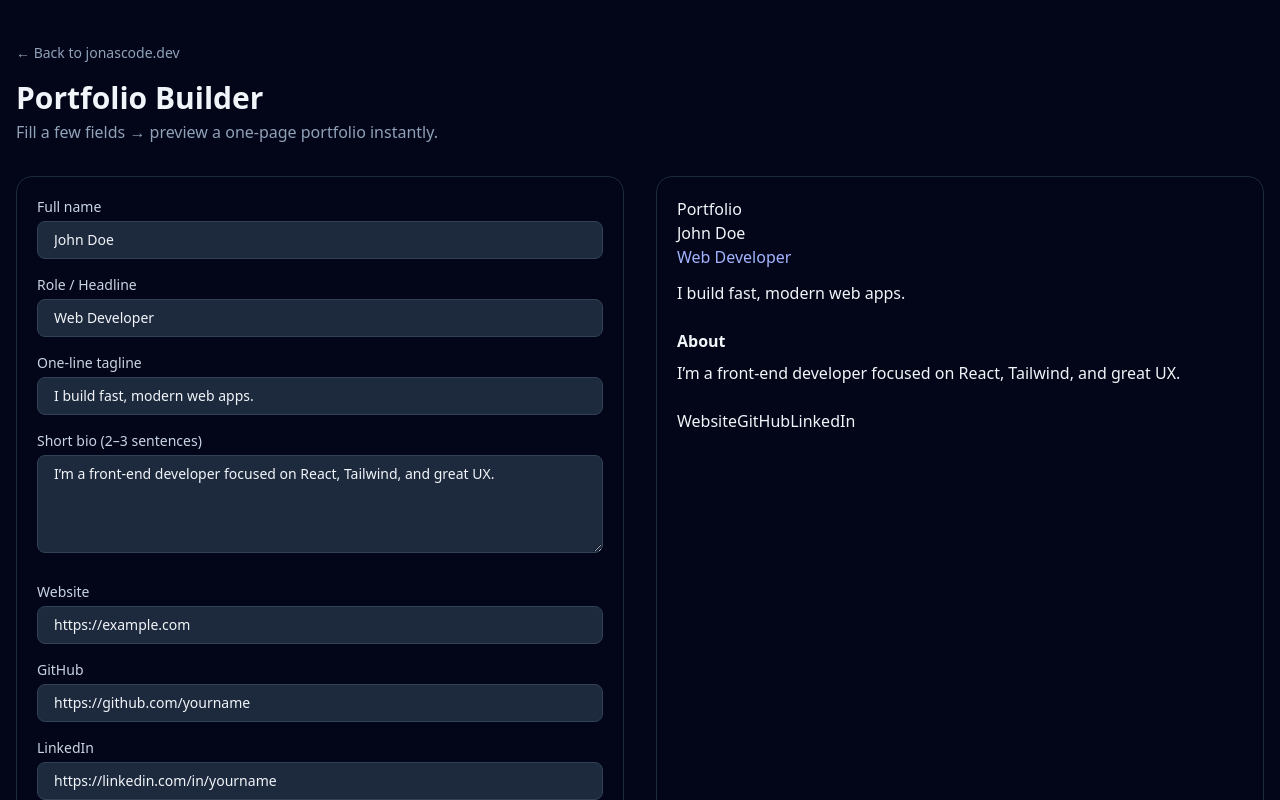
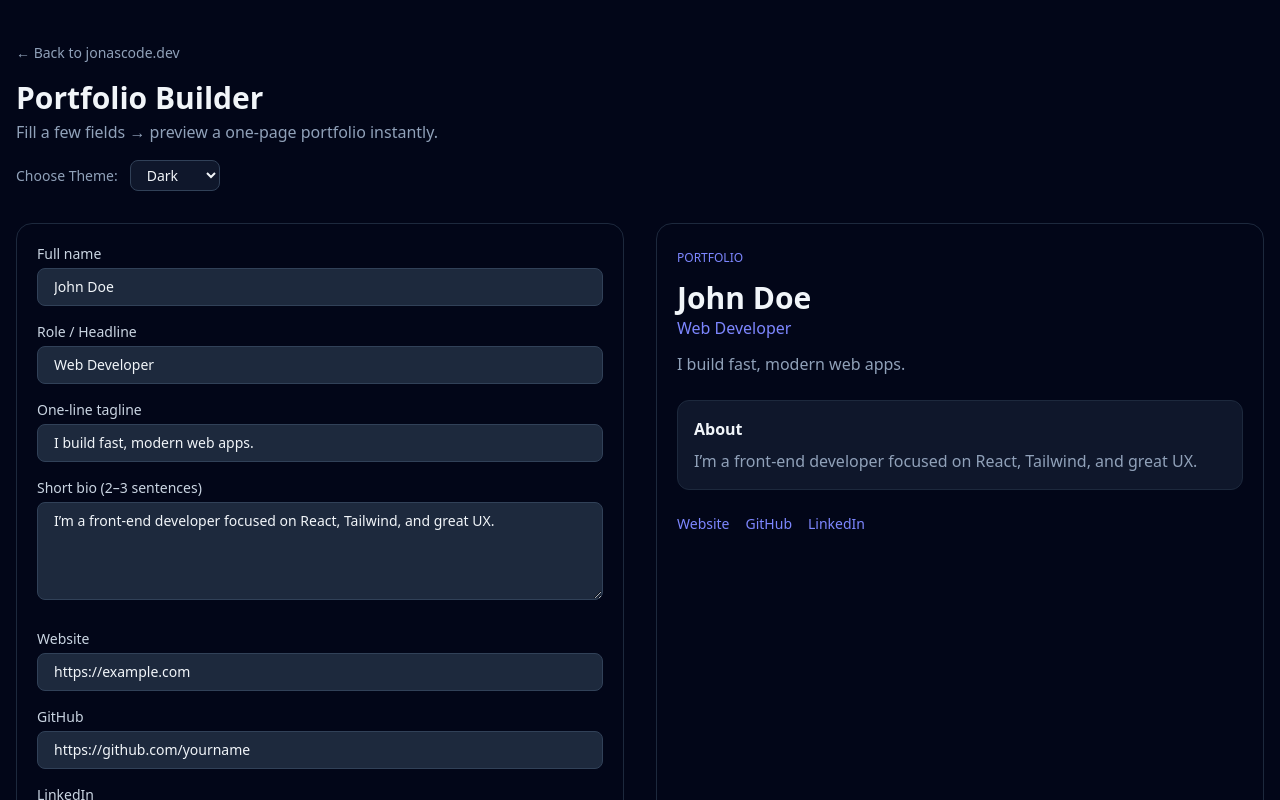
Before and after one commit to youniscode/my-portfolio, a React (Vite) app: page /portfolio-builder in a window 1280 px wide. Shown: the top 800 px of the page. Built offline with nearby package versions, Linux system fonts and the light colour scheme.

Commit message:
feat: added theme selector to Portfolio Builder with live preview

```diff
--- a/src/pages/PortfolioBuilder.jsx
+++ b/src/pages/PortfolioBuilder.jsx
@@ -13,6 +13,7 @@ export default function PortfolioBuilder() {
     linkedin: "https://linkedin.com/in/yourname",
   });
 
+  const [theme, setTheme] = useState("dark"); // new state for theme
   const previewRef = useRef(null);
 
   const handle = (e) => {
@@ -20,7 +21,6 @@ export default function PortfolioBuilder() {
     setForm((f) => ({ ...f, [name]: value }));
   };
 
-  // very small sanitizer for links
   const links = useMemo(() => {
     const safe = (url) => (url?.startsWith("http") ? url : "");
     return {
@@ -30,37 +30,50 @@ export default function PortfolioBuilder() {
     };
   }, [form]);
 
+  // Theme styling logic
+  const themes = {
+    dark: {
+      bg: "bg-slate-950",
+      text: "text-slate-100",
+      border: "border-slate-800",
+      accent: "text-indigo-400",
+      muted: "text-slate-400",
+      card: "bg-slate-900 border border-slate-800",
+      link: "text-indigo-400",
+    },
+    light: {
+      bg: "bg-gray-50",
+      text: "text-gray-800",
+      border: "border-gray-200",
+      accent: "text-indigo-700",
+      muted: "text-gray-500",
+      card: "bg-white border border-gray-200",
+      link: "text-indigo-600",
+    },
+    accent: {
+      bg: "bg-indigo-950",
+      text: "text-indigo-50",
+      border: "border-indigo-900",
+      accent: "text-indigo-300",
+      muted: "text-indigo-200",
+      card: "bg-indigo-900 border border-indigo-800",
+      link: "text-indigo-300",
+    },
+  };
+
+  const t = themes[theme];
+
   const copyHtml = async () => {
     const node = previewRef.current;
     if (!node) return;
-    const html =
-      `<!doctype html><html><head><meta charset="utf-8"><meta name="viewport" content="width=device-width,initial-scale=1">` +
-      `<title>${form.name} – ${form.role}</title>` +
-      // Minimal inline styles so the export stands alone
-      `<style>
-        :root{color-scheme:dark}
-        body{margin:0;background:#0b1220;color:#e5e7eb;font-family:ui-sans-serif,system-ui,Segoe UI,Roboto,Helvetica,Arial}
-        .wrap{max-width:800px;margin:48px auto;padding:0 20px}
-        .tag{display:inline-block;border:1px solid #334155;background:#0f172a;color:#94a3b8;padding:6px 10px;border-radius:9999px;font-size:12px}
-        .title{font-size:36px;font-weight:700;margin:18px 0}
-        .muted{color:#94a3b8;line-height:1.6}
-        .links a{display:inline-block;margin-right:12px;color:#60a5fa;text-decoration:none}
-        .card{border:1px solid #1f2937;background:#0b1324;border-radius:16px;padding:18px}
-      </style></head><body>` +
-      `<div class="wrap">${node.innerHTML}</div></body></html>`;
-    await navigator.clipboard.writeText(html);
-    alert("HTML copied to clipboard");
+    await navigator.clipboard.writeText(node.outerHTML);
+    alert("HTML copied to clipboard!");
   };
 
   const downloadHtml = () => {
     const node = previewRef.current;
     if (!node) return;
-    const blob = new Blob(
-      [
-        `<!doctype html><html><head><meta charset="utf-8"><meta name="viewport" content="width=device-width,initial-scale=1"><title>${form.name} – ${form.role}</title></head><body>${node.outerHTML}</body></html>`,
-      ],
-      { type: "text/html" }
-    );
+    const blob = new Blob([node.outerHTML], { type: "text/html" });
     const a = document.createElement("a");
     a.href = URL.createObjectURL(blob);
     a.download = "portfolio.html";
@@ -79,6 +92,20 @@ export default function PortfolioBuilder() {
         <p className="text-slate-400 mt-1">
           Fill a few fields → preview a one-page portfolio instantly.
         </p>
+
+        {/* Theme Selector */}
+        <div className="mt-4">
+          <label className="text-sm text-slate-400 mr-3">Choose Theme:</label>
+          <select
+            value={theme}
+            onChange={(e) => setTheme(e.target.value)}
+            className="bg-slate-900 border border-slate-700 rounded-lg px-3 py-1 text-sm focus:ring-2 focus:ring-indigo-500"
+          >
+            <option value="dark">Dark</option>
+            <option value="light">Light</option>
+            <option value="accent">Accent</option>
+          </select>
+        </div>
 
         <div className="grid lg:grid-cols-2 gap-8 mt-8">
           {/* Form */}
@@ -148,26 +175,56 @@ export default function PortfolioBuilder() {
           </div>
 
           {/* Preview */}
-          <div className="border border-slate-800 rounded-2xl p-5 bg-slate-950">
-            <div ref={previewRef}>
-              <span className="tag">Portfolio</span>
-              <h2 className="title">{form.name}</h2>
-              <div className="text-indigo-300 font-medium">{form.role}</div>
-              <p className="muted mt-3">{form.tagline}</p>
+          <div
+            className={`${t.bg} ${t.text} rounded-2xl p-5 border ${t.border} transition-colors`}
+            ref={previewRef}
+          >
+            <span className={`text-xs uppercase font-medium ${t.accent}`}>
+              Portfolio
+            </span>
+            <h2 className="text-3xl font-bold mt-3">{form.name}</h2>
+            <div className={`font-medium ${t.accent}`}>{form.role}</div>
+            <p className={`${t.muted} mt-3`}>{form.tagline}</p>
 
-              <div className="card mt-6">
-                <h3 style={{ margin: "0 0 8px", fontWeight: 600 }}>About</h3>
-                <p className="muted">{form.bio}</p>
+            <div className={`${t.card} rounded-xl p-4 mt-6`}>
+              <h3 className="font-semibold mb-2">About</h3>
+              <p className={`${t.muted}`}>{form.bio}</p>
+            </div>
+
+            {(links.website || links.github || links.linkedin) && (
+              <div className="mt-6 space-x-4 text-sm">
+                {links.website && (
+                  <a
+                    href={links.website}
+                    target="_blank"
+                    rel="noreferrer"
+                    className={t.link}
+                  >
+                    Website
+                  </a>
+                )}
+                {links.github && (
+                  <a
+                    href={links.github}
+                    target="_blank"
+                    rel="noreferrer"
+                    className={t.link}
+                  >
+                    GitHub
+                  </a>
+                )}
+                {links.linkedin && (
+                  <a
+                    href={links.linkedin}
+                    target="_blank"
+                    rel="noreferrer"
+                    className={t.link}
+                  >
+                    LinkedIn
+                  </a>
+                )}
               </div>
-
-              {(links.website || links.github || links.linkedin) && (
-                <div className="links mt-6">
-                  {links.website && <a href={links.website}>Website</a>}
-                  {links.github && <a href={links.github}>GitHub</a>}
-                  {links.linkedin && <a href={links.linkedin}>LinkedIn</a>}
-                </div>
-              )}
-            </div>
+            )}
           </div>
         </div>
       </div>
@@ -175,7 +232,7 @@ export default function PortfolioBuilder() {
   );
 }
 
-/* small input helpers (keeps the page tidy) */
+/* Helpers */
 function Input({ label, ...props }) {
   return (
     <label className="block text-sm">
```
